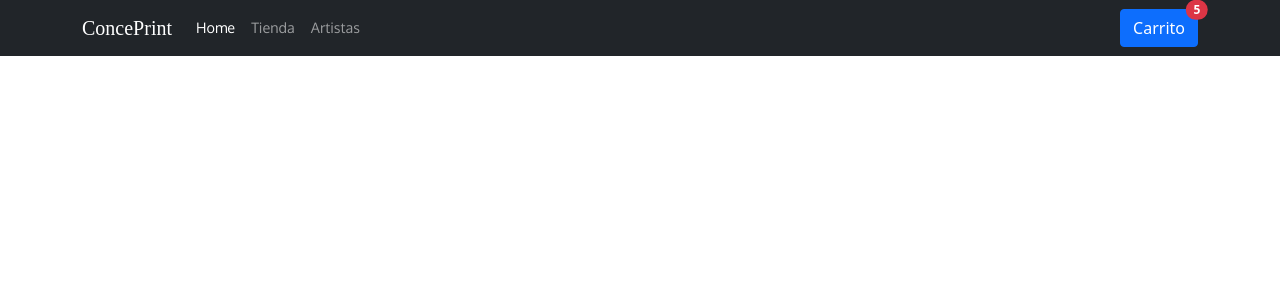
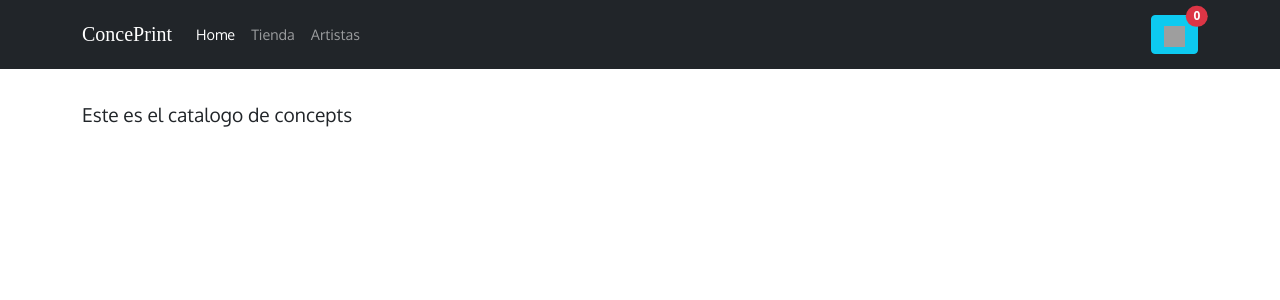
Before and after one commit to Kmilo95DW/App-CLI, a React (Create React App) app: page / in a window 1280 px wide. Shown: the top 300 px of the page. Built offline with nearby package versions, Linux system fonts and the light colour scheme; grey boxes are pictures that could not be loaded; a web font is replaced by a local one.

Commit message:
tercer commit

```diff
--- a/src/App.css
+++ b/src/App.css
@@ -1,5 +1,10 @@
 .navbar{
   padding-top: .9rem;
+}
+
+#modi-nav{
+  padding-top: 0.9rem;
+  padding-bottom: 0.9rem;
 }
 
 .navbar-nav{
@@ -11,7 +16,9 @@
   font-family: 'Supermercado One', cursive;
 }
 
-.rojo {
-  background-color: red;
-  height: 100px;
+#contenido{
+  padding-top: 2rem;
+  font-family: 'Oxygen', sans-serif;
+  font-size: 1.2rem;
+  font-weight: 400;
 }
--- a/src/App.js
+++ b/src/App.js
@@ -1,10 +1,12 @@
 import './App.css';
 import Navbar from './components/NavBar';
+import ItemListContainer from './components/ItemListContainer';
 
 function App() {
   return (
     <div>
         <Navbar/>
+        <ItemListContainer greeting="Hola" />
     </div>
   );
 }
--- /dev/null
+++ b/src/components/CartWidget.js
@@ -0,0 +1,14 @@
+const CartWidget = () => {
+    return (
+        <button type="button" class="btn btn-info position-relative">
+                <img src="https://icon-library.com/images/shopping-cart-icon-white/shopping-cart-icon-white-11.jpg" alt="carrito" width="21px" height="21px" />
+       <span class="position-absolute top-0 start-100 translate-middle badge rounded-pill bg-danger">
+        0
+               <span class="visually-hidden">unread messages</span>
+           </span>
+   </button>
+    );
+}
+
+
+export default CartWidget
--- /dev/null
+++ b/src/components/ItemListContainer.js
@@ -0,0 +1,11 @@
+import 'bootstrap/dist/css/bootstrap.min.css';
+
+const ItemListContainer = () => {
+    return(
+        <div class="container" id='contenido'>
+            <p>Este es el catalogo de concepts</p>
+        </div>
+    );
+}
+
+export default ItemListContainer
--- a/src/components/NavBar.js
+++ b/src/components/NavBar.js
@@ -1,15 +1,13 @@
 import 'bootstrap/dist/css/bootstrap.min.css';
-import cart2 from './cart2.png';
+import CartWidget from './CartWidget';
 
 const Navbar = () => {
     return (
         <div className="navbar-principal">
-            <nav class="navbar navbar-expand-md navbar-dark bg-dark">
+            <nav class="navbar navbar-expand-md navbar-dark bg-dark" id='modi-nav'>
                 <div className="container">
                     <a class="navbar-brand" href="#">ConcePrint</a>
-                        <button class="navbar-toggler" type="button" data-bs-toggle="collapse" data-bs-target="#navbarNavDropdown" aria-controls="navbarNavDropdown" aria-expanded="false" aria-label="Toggle navigation">
-                            <span class="navbar-toggler-icon"></span>
-                        </button>
+
                     <div class="collapse navbar-collapse" id="navbarNavDropdown">
                         <ul class="navbar-nav">
                              <li class="nav-item">
@@ -23,13 +21,11 @@ const Navbar = () => {
                              </li>
                         </ul>
                     </div>
-                    <button type="button" class="btn btn-primary position-relative">
-                         Carrito
-                        <span class="position-absolute top-0 start-100 translate-middle badge rounded-pill bg-danger">
-                         5
-                                <span class="visually-hidden">unread messages</span>
+                    <CartWidget/>
+                    <button class="navbar-toggler" type="button" data-bs-toggle="collapse" data-bs-target="#navbarNavDropdown" aria-controls="navbarNavDropdown" aria-expanded="false" aria-label="Toggle navigation">
+                            <span class="navbar-toggler-icon">
                             </span>
-                    </button>
+                        </button>
                 </div>
             </nav>
         </div>
--- a/src/index.js
+++ b/src/index.js
@@ -2,7 +2,7 @@ import React from 'react';
 import ReactDOM from 'react-dom';
 import './index.css';
 import App from './App';
-import reportWebVitals from './reportWebVitals';
+
 
 ReactDOM.render(
   <React.StrictMode>
@@ -14,4 +14,3 @@ ReactDOM.render(
 // If you want to start measuring performance in your app, pass a function
 // to log results (for example: reportWebVitals(console.log))
 // or send to an analytics endpoint. Learn more: https://bit.ly/CRA-vitals
-reportWebVitals();
--- a/src/reportWebVitals.js
+++ /dev/null
@@ -1,13 +0,0 @@
-const reportWebVitals = onPerfEntry => {
-  if (onPerfEntry && onPerfEntry instanceof Function) {
-    import('web-vitals').then(({ getCLS, getFID, getFCP, getLCP, getTTFB }) => {
-      getCLS(onPerfEntry);
-      getFID(onPerfEntry);
-      getFCP(onPerfEntry);
-      getLCP(onPerfEntry);
-      getTTFB(onPerfEntry);
-    });
-  }
-};
-
-export default reportWebVitals;
```
Also changed, not shown: src/setupTests.js (deleted, +0 -5 lines), src/components/cart2.png (deleted), 1 other file (tests, documents, lock files or other folders).
